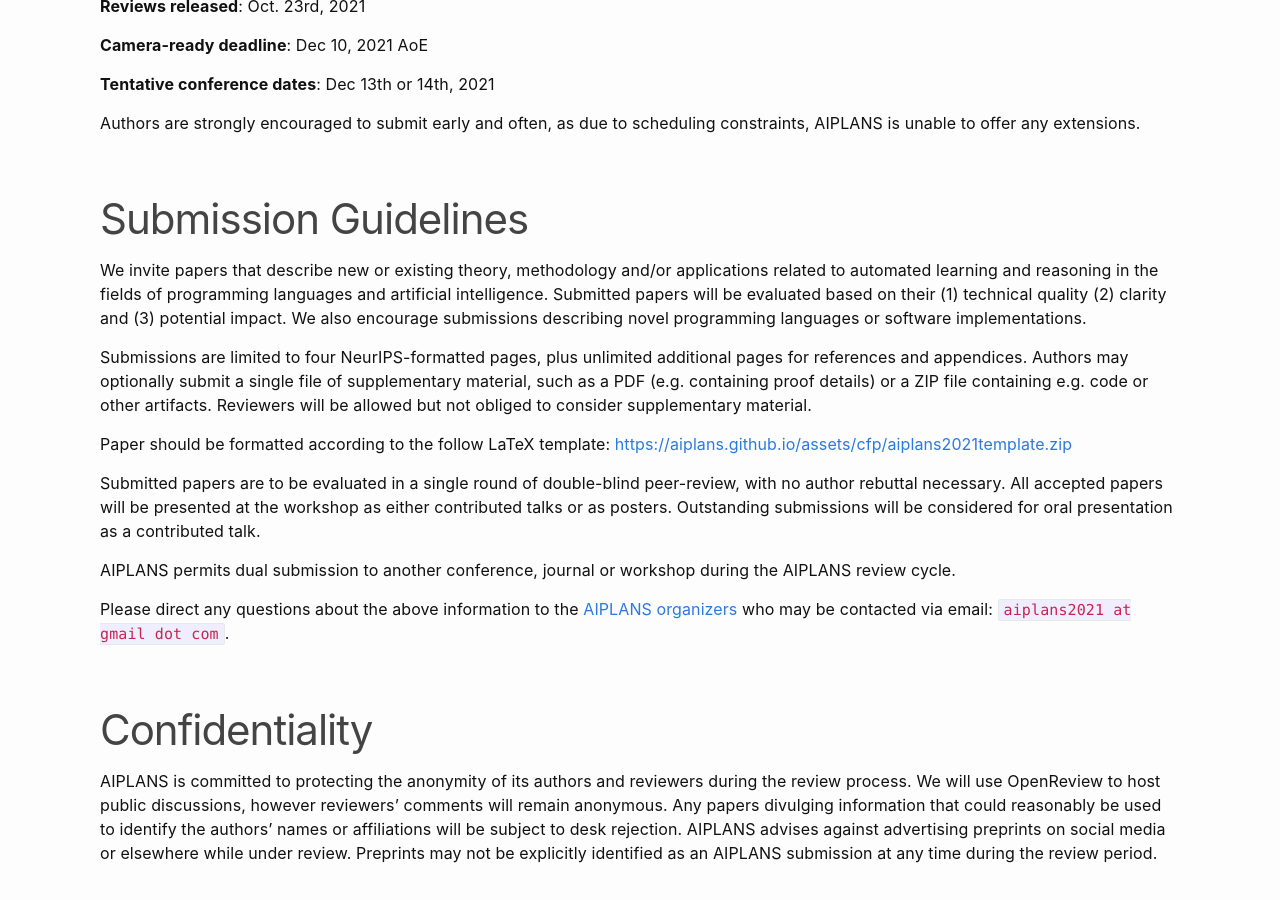
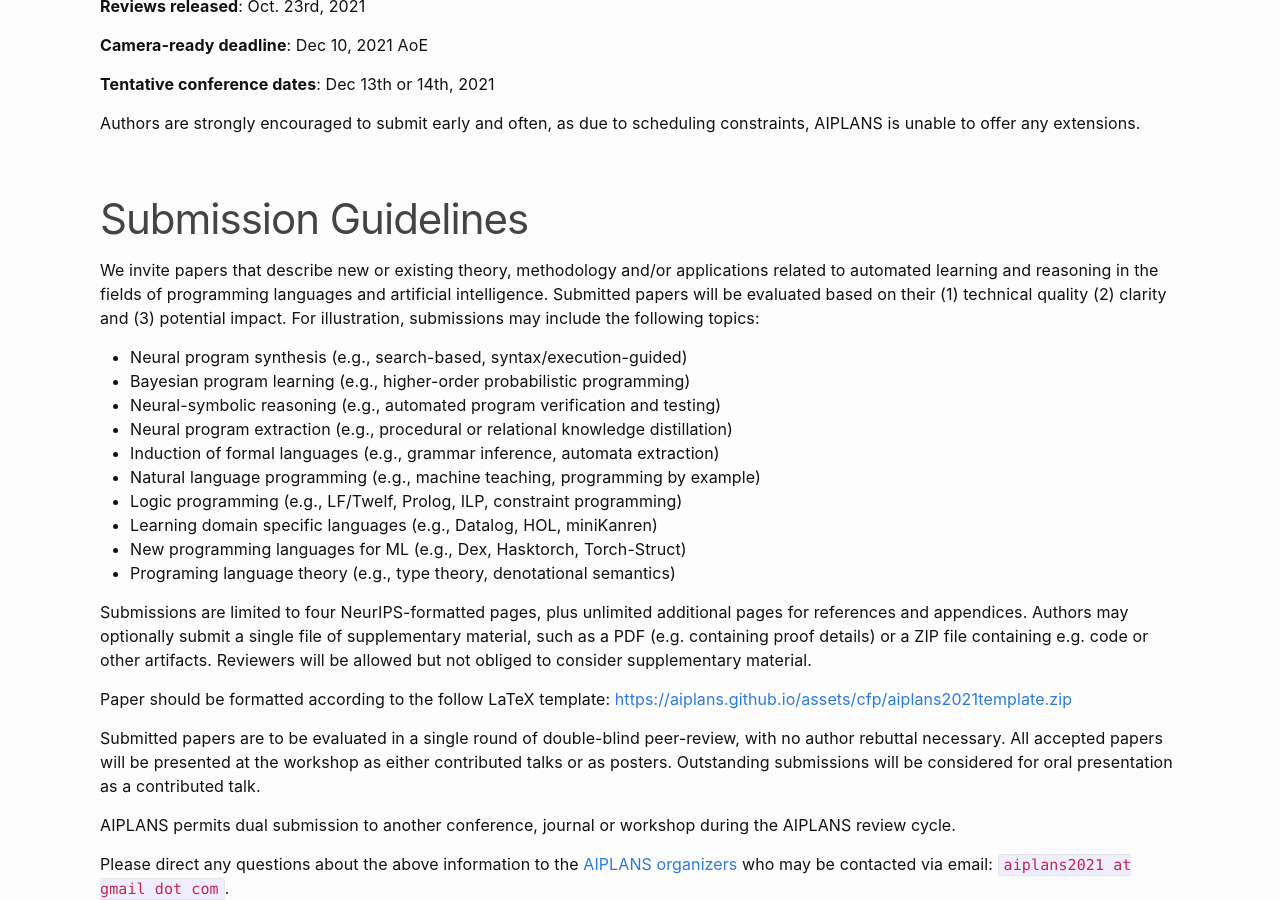
Before and after one commit to aiplans/aiplans.github.io, a Jekyll site: the page built from callforpapers.md, in a window 1280 px wide and 900 px high, scrolled down 559 px. Built offline with Jekyll 4.4.1, drawn with Linux system fonts in a browser that asks for light colours.

Commit message:
include high-level categories in CFP

```diff
--- a/callforpapers.md
+++ b/callforpapers.md
@@ -24,7 +24,18 @@
 
 # Submission Guidelines
 
-We invite papers that describe new or existing theory, methodology and/or applications related to automated learning and reasoning in the fields of programming languages and artificial intelligence. Submitted papers will be evaluated based on their (1) technical quality (2) clarity and (3) potential impact. We also encourage submissions describing novel programming languages or software implementations.
+We invite papers that describe new or existing theory, methodology and/or applications related to automated learning and reasoning in the fields of programming languages and artificial intelligence. Submitted papers will be evaluated based on their (1) technical quality (2) clarity and (3) potential impact. For illustration, submissions may include the following topics:
+
+* Neural program synthesis (e.g., search-based, syntax/execution-guided)
+* Bayesian program learning (e.g., higher-order probabilistic programming)
+* Neural-symbolic reasoning (e.g., automated program verification and testing)
+* Neural program extraction (e.g., procedural or relational knowledge distillation)
+* Induction of formal languages (e.g., grammar inference, automata extraction)
+* Natural language programming (e.g., machine teaching, programming by example)
+* Logic programming (e.g., LF/Twelf, Prolog, ILP, constraint programming)
+* Learning domain specific languages (e.g., Datalog, HOL, miniKanren)
+* New programming languages for ML (e.g., Dex, Hasktorch, Torch-Struct)
+* Programing language theory (e.g., type theory, denotational semantics)
 
 Submissions are limited to four NeurIPS-formatted pages, plus unlimited additional pages for references and appendices. Authors may optionally submit a single file of supplementary material, such as a PDF (e.g. containing proof details) or a ZIP file containing e.g. code or other artifacts. Reviewers will be allowed but not obliged to consider supplementary material.
 
```
